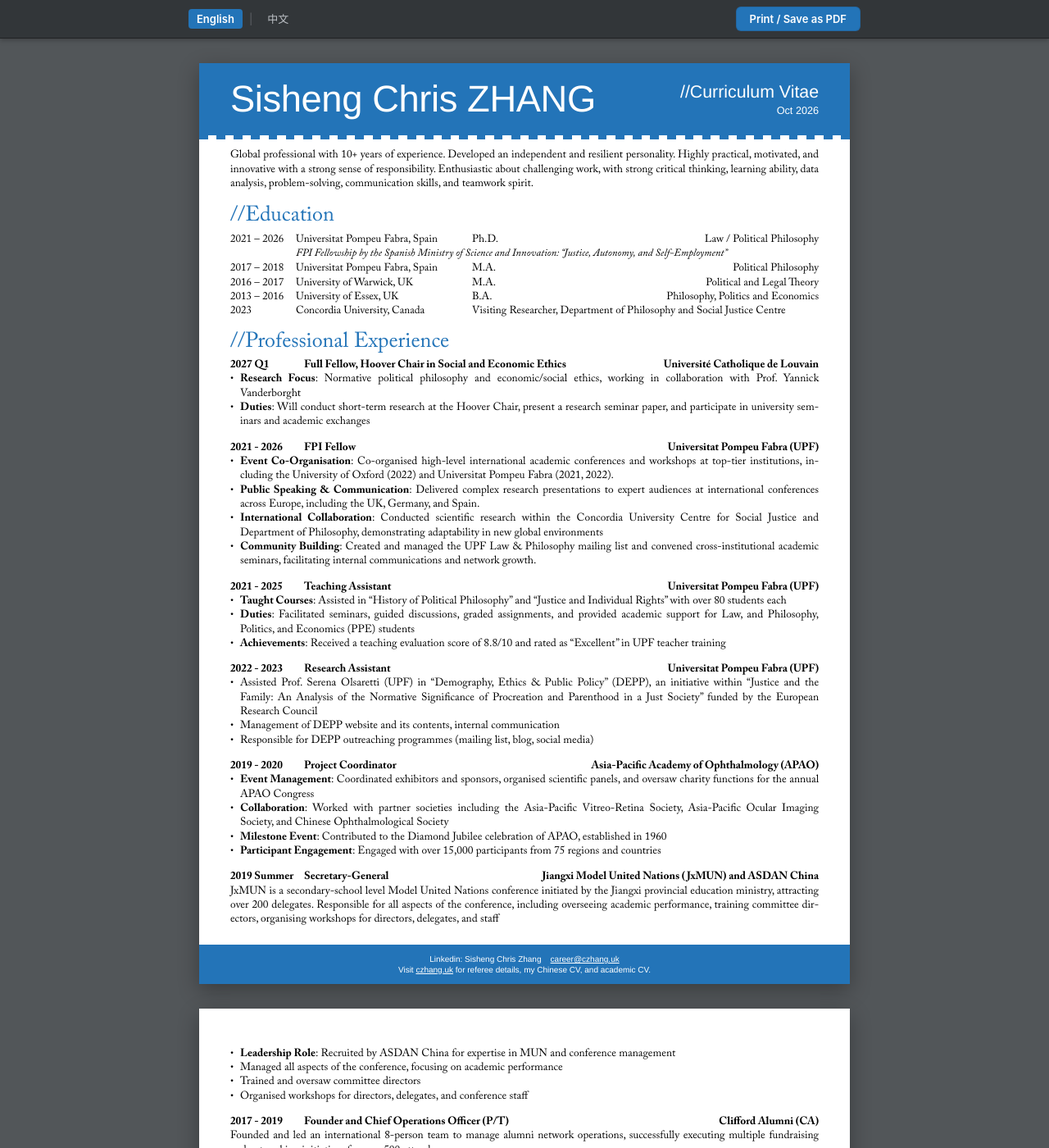
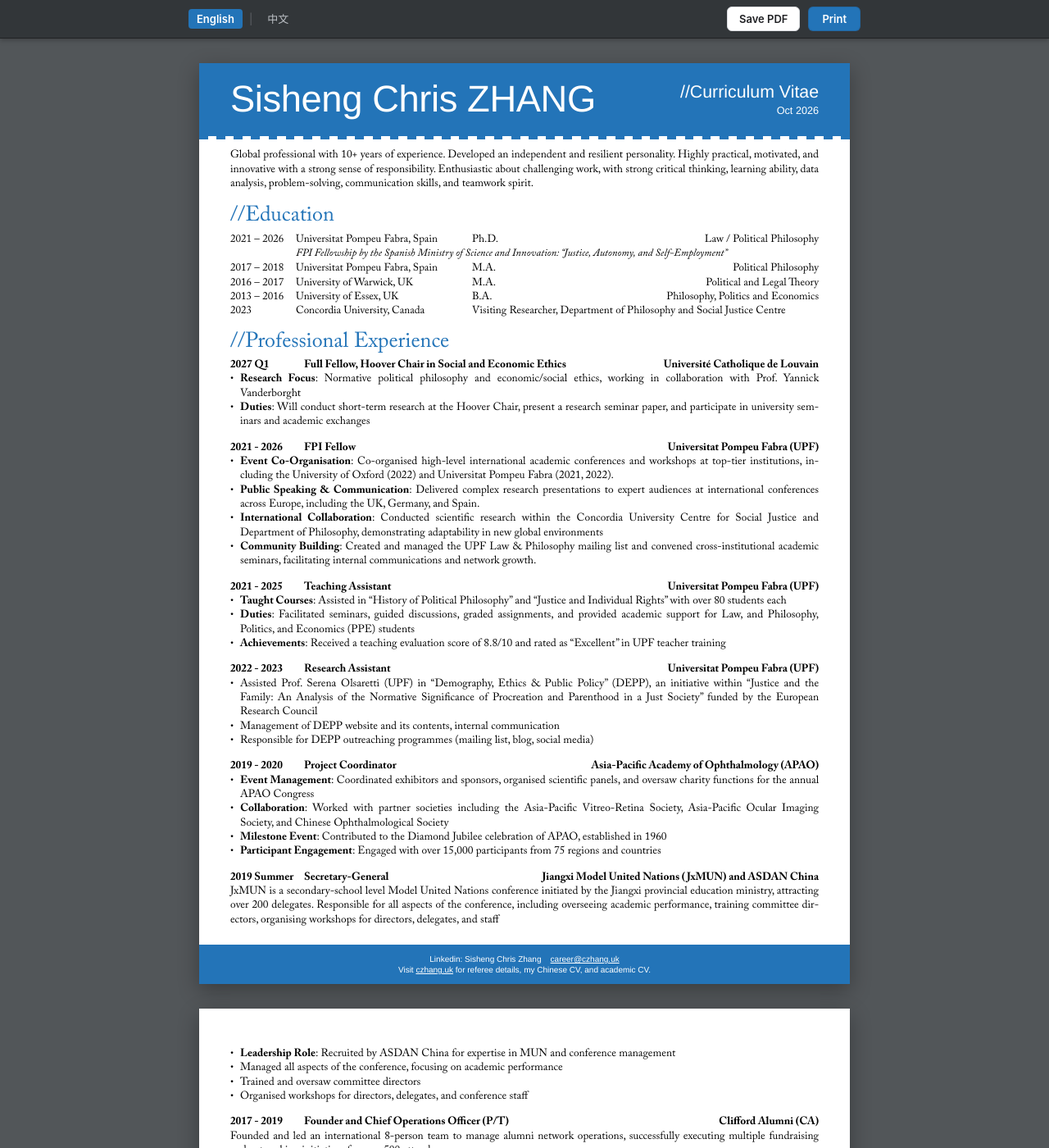
Before and after one commit to kzssc/cv, a Jekyll site: the page built from index.md, in a window 1280 px wide and 1400 px high. Shown: the whole window at 82% size. Built offline with Jekyll 4.4.1, drawn with Linux system fonts in a browser that asks for light colours.

Commit message:
Fix print pagination and footer overflow on mobile devices and add direct PDF download

```diff
--- a/_layouts/cv.html
+++ b/_layouts/cv.html
@@ -19,7 +19,8 @@
         <a href="index-cn.html" class="lang-link{% if page.lang == 'zh-cn' %} active{% endif %}">中文</a>
       </div>
       <div class="toolbar-actions">
-        <button onclick="window.print()" class="btn-print">{% if page.lang == 'zh-cn' %}打印 / 导出 PDF{% else %}Print / Save as PDF{% endif %}</button>
+        <a href="{% if page.lang == 'zh-cn' %}CV 简历 张斯盛 西班牙庞培法布拉大学博士.pdf{% else %}CV Sisheng Chris Zhang.pdf{% endif %}" class="btn-download" download target="_blank">{% if page.lang == 'zh-cn' %}下载 PDF{% else %}Save PDF{% endif %}</a>
+        <button onclick="window.print()" class="btn-print">{% if page.lang == 'zh-cn' %}打印{% else %}Print{% endif %}</button>
       </div>
     </div>
   </div>
--- a/media/print.css
+++ b/media/print.css
@@ -66,6 +66,11 @@
   margin: 0;
 }
 
+html,
+body {
+  height: 100%;
+}
+
 html {
   -webkit-text-size-adjust: 100%;
   text-size-adjust: 100%;
@@ -115,6 +120,7 @@ html[lang="zh-cn"] body {
 
 #cv-container {
   width: 210mm;
+  max-width: 100%;
   margin: 0;
   padding: 0;
 }
@@ -122,14 +128,23 @@ html[lang="zh-cn"] body {
 /* Strict A4 Page Container */
 .cv-page {
   width: 210mm;
-  height: 297mm;
-  max-height: 297mm;
+  max-width: 100%;
+  height: 100vh;
+  max-height: 100vh;
   position: relative;
   box-sizing: border-box;
-  page-break-after: always !important;
-  break-after: page !important;
+  page-break-after: always;
+  break-after: page;
+  page-break-inside: avoid;
+  break-inside: avoid;
   overflow: hidden;
   background: #ffffff;
+}
+
+.cv-page:last-child,
+#page-2 {
+  page-break-after: avoid !important;
+  break-after: avoid !important;
 }
 
 /* Top Banner on Page 1 */
@@ -455,6 +470,8 @@ ul ul li {
   font-size: 7.5pt;
   line-height: 1.3;
   text-align: center;
+  page-break-inside: avoid;
+  break-inside: avoid;
 }
 
 .banner-line {
--- a/media/screen.css
+++ b/media/screen.css
@@ -151,6 +151,35 @@ html[lang="zh-cn"] body {
 
 .lang-sep {
   color: #5f6368;
+}
+
+.toolbar-actions {
+  display: flex;
+  align-items: center;
+  gap: 10px;
+}
+
+.btn-download {
+  background: #ffffff;
+  color: #202124;
+  border: 1px solid #dadce0;
+  border-radius: 6px;
+  padding: 6px 14px;
+  font-family: -apple-system, BlinkMacSystemFont, "Segoe UI", Roboto, sans-serif;
+  font-size: 13px;
+  font-weight: 600;
+  text-decoration: none;
+  cursor: pointer;
+  transition: background 0.2s, color 0.2s, border-color 0.2s;
+  display: inline-flex;
+  align-items: center;
+  white-space: nowrap;
+}
+
+.btn-download:hover {
+  background: #f1f3f4;
+  color: var(--primary-color, #2374b8);
+  border-color: #bdc1c6;
 }
 
 .btn-print {
@@ -622,9 +651,17 @@ html[lang="zh-cn"] .section-title {
     font-size: 12px;
   }
 
+  .toolbar-actions {
+    display: flex;
+    align-items: center;
+    gap: 6px;
+    flex-shrink: 0;
+  }
+
+  .btn-download,
   .btn-print {
-    padding: 5px 12px;
-    font-size: 12px;
+    padding: 5px 10px;
+    font-size: 11.5px;
     white-space: nowrap;
     flex-shrink: 0;
   }
@@ -923,8 +960,12 @@ html[lang="zh-cn"] .section-title {
   .bottom-banner {
     position: relative;
     height: auto;
-    padding: 16px 18px;
-    margin-top: 16px;
+    padding: 14px 18px;
+    margin-top: 12px;
+    page-break-inside: avoid;
+    break-inside: avoid;
+    page-break-before: avoid;
+    break-before: avoid;
   }
 
   .banner-line {
```
Also changed, not shown: 3 other files.
